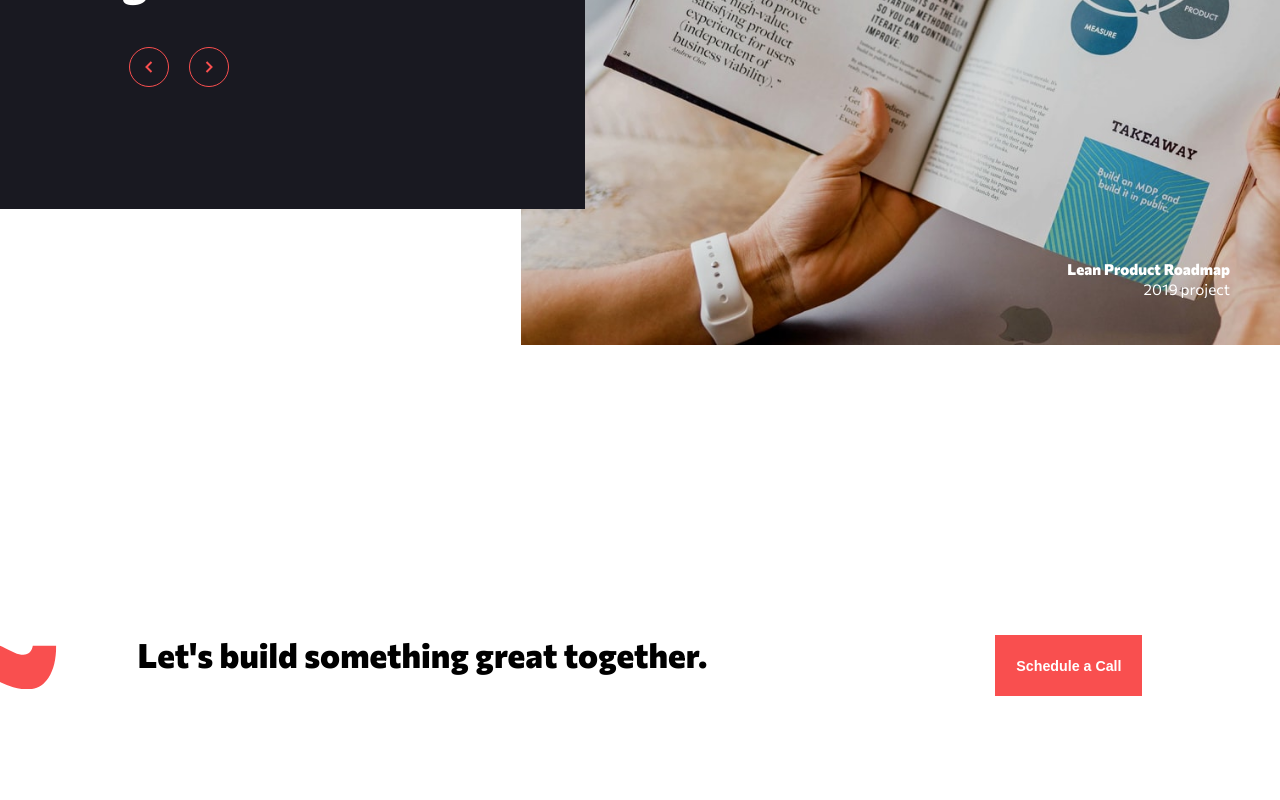
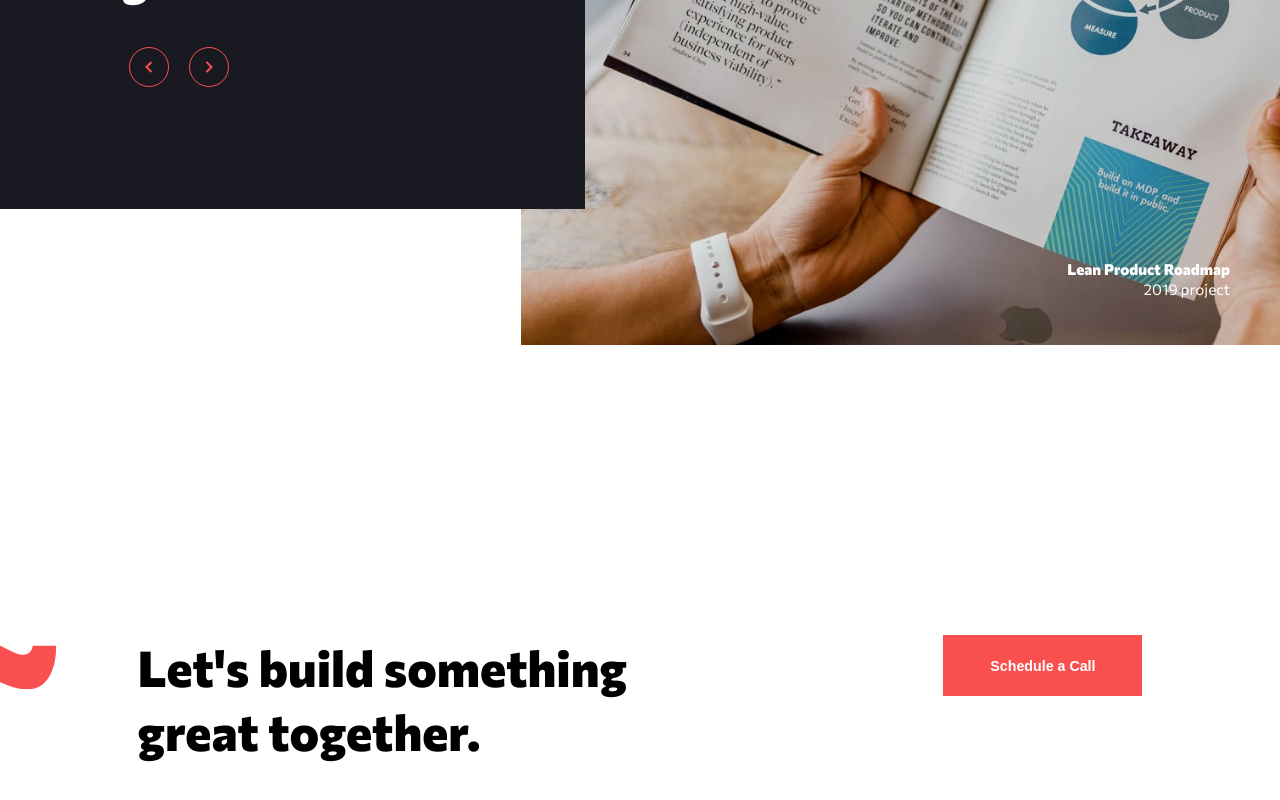
Before and after one commit to ChamuMutezva/creative-single-page-site-react, a React (Create React App) app: page / in a window 1280 px wide. Shown: the part 2794-3594 px from the top of the page. Built offline with nearby package versions, Linux system fonts and the light colour scheme.

Commit message:
feat: change body overflowY when modal is on to hidden

```diff
--- a/src/App.css
+++ b/src/App.css
@@ -19,6 +19,7 @@
   left: 20%;
   background: var(--dark-bg);
   width: 77%;
+
 }
 /*hide navigation and menu toggling */
 .navHide {
@@ -27,6 +28,8 @@
 /*show the navigation menu toggling */
 .navShow {
   display: block;
+  animation-name: fadeIn;
+  animation-duration: 2s;
 }
 .navList {
   padding-top: 40px;
@@ -88,6 +91,27 @@ header {
   font-weight: 400;
   line-height: 25px;
 }
+
+@keyframes fadeIn {
+  from {
+    opacity: 0;
+  }
+
+  to {
+    opacity: 1;
+  }
+}
+@keyframes fadeOut {
+  from {
+    opacity: 1;
+  }
+
+  to {
+    opacity: 0;
+  }
+}
+
+
 
 @media screen and (min-width: 780px) {
   header {
--- a/src/Footer/Footer.css
+++ b/src/Footer/Footer.css
@@ -14,6 +14,7 @@
 
 @media screen and (min-width: 780px) {
   .footer__btn {
+    width: 199px;
     margin-left: 0;
     margin-top: 0;
     background-color: var(--red-bg);
@@ -45,4 +46,10 @@
     justify-content: space-between;
     margin-top: 50px;
   }
+
+  .footer__title {
+    font-size: 3.1rem;
+    width: 50.6%;
+    line-height: 64px;
+  }
 }
--- a/src/Header/Nav.js
+++ b/src/Header/Nav.js
@@ -1,7 +1,17 @@
 import React from 'react'
-
+import { useEffect } from 'react'
 const Nav = (props) => {
     console.log(props.toggle)
+    // when modal is on  set body overflowY to hidden
+    // remove hidden when modal is off
+    useEffect(() => {
+        if(!props.toggle) {
+            document.body.style.overflowY = 'hidden'
+        }
+        return () => {
+            document.body.style.overflowY = 'unset'
+        }
+     } , [props.toggle])
 
     return (
         <div className={`navigation ${props.toggle ? "navHide" : "navShow"}`} tabIndex="0" role="navigation">
```
Also changed, not shown: 1 other file (tests, documents, lock files or other folders).
